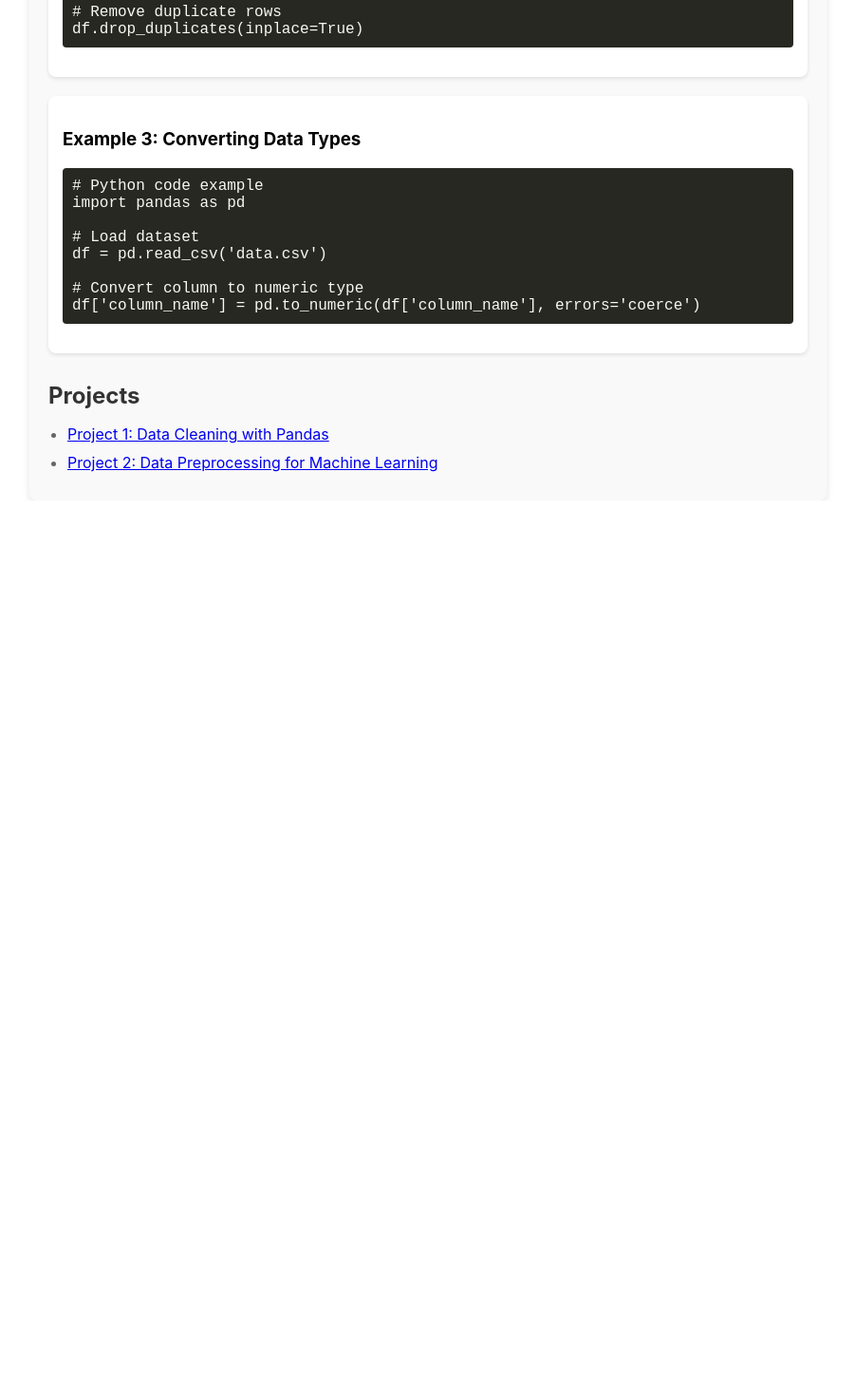
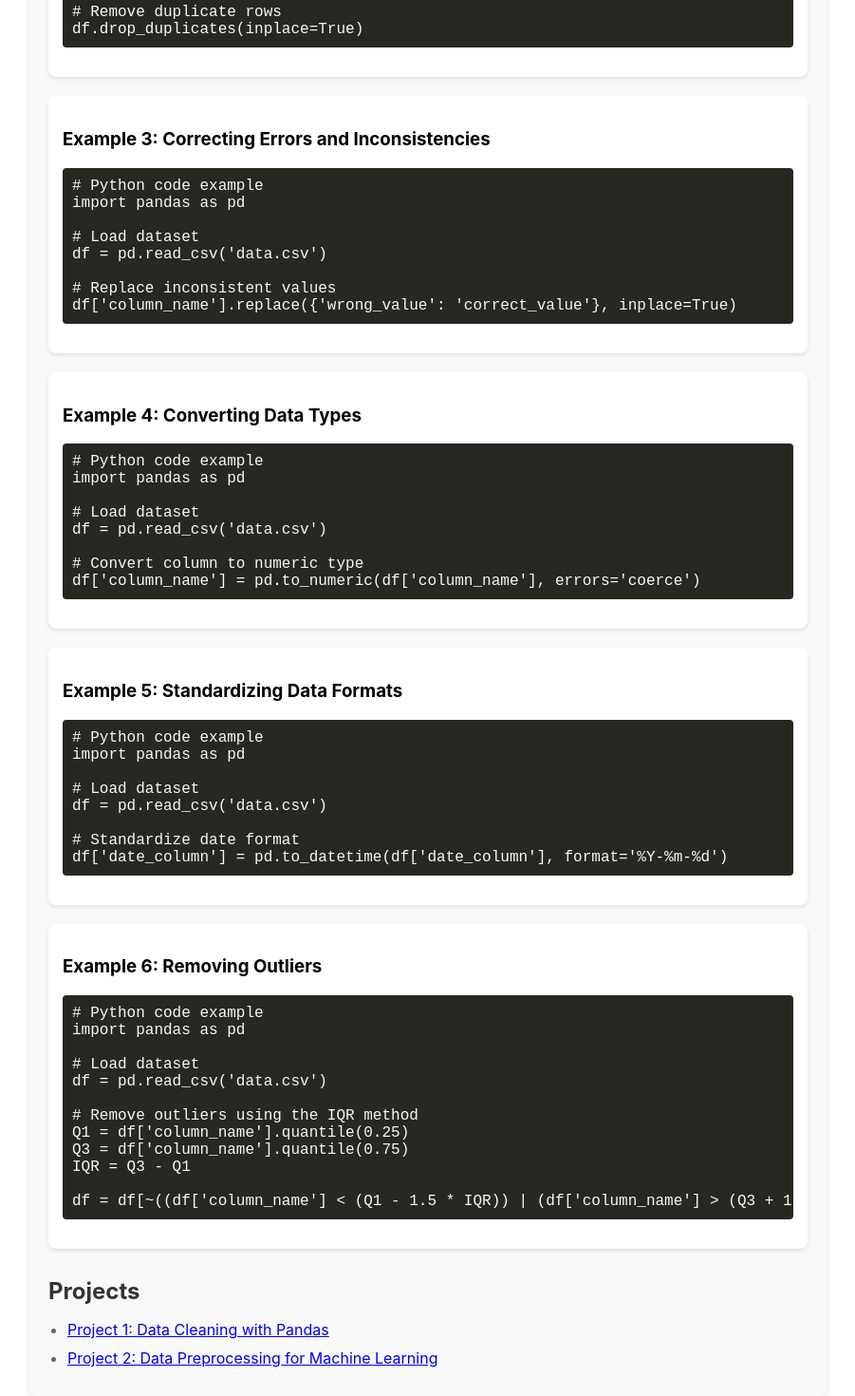
Before and after one commit to tonhwk/my-data-portfolio, a React (Create React App) app: page /data-cleaning in a window 1280 px wide. Shown: the part 1052-2522 px from the top of the page at 95% size, without its empty margins (189-1090 px from the left). Before the commit the page ends 1579 px from the top, so only its background shows below. Built offline with nearby package versions, Linux system fonts and the light colour scheme; the HTML template or start-up script is replaced by a standard one.

Commit message:
updating data cleaning

```diff
--- a/src/pages/AdvancedSQL/AdvancedSQL.jsx
+++ b/src/pages/AdvancedSQL/AdvancedSQL.jsx
@@ -34,7 +34,16 @@ const projects = [
     "projectTypes": ["Database Management"],
     "link": "https://github.com/tonhwk/data_analysis_potfolio/tree/main/SQL%20Analysis/Data%20Manipulation",
     "projectDescription": "This project includes practical SQL queries demonstrating essential data manipulation techniques such as INSERT, UPDATE, DELETE, and UPSERT (MERGE). The queries manage customer, product, and sales data in a retail database, showcasing how to add new records, modify existing records, remove records, and perform upsert operations to combine insert and update functionalities."
+},
+{
+  "image": "/images/ddl.png",
+  "title": "Essential Data Definition Language (DDL) with SQL",
+  "tools": ["SQL"],
+  "projectTypes": ["Database Management"],
+  "link": "https://github.com/tonhwk/data_analysis_potfolio/tree/main/SQL%20Analysis/Data%20Deifnition%20Language",
+  "projectDescription": "This project includes practical SQL queries demonstrating essential Data Definition Language (DDL) techniques. The queries focus on defining and modifying database structures, including creating and altering tables, adding and dropping columns, and implementing constraints to manage database schema."
 }
+
 
 ]
 
--- a/src/pages/DataCleaning/DataCleaning.jsx
+++ b/src/pages/DataCleaning/DataCleaning.jsx
@@ -1,4 +1,3 @@
-// DataCleaning.js
 import React from 'react';
 import './DataCleaning.styles.css'; // Import the CSS file for styling
 
@@ -54,7 +53,21 @@ df.drop_duplicates(inplace=True)
           </pre>
         </div>
         <div className="example">
-          <h3>Example 3: Converting Data Types</h3>
+          <h3>Example 3: Correcting Errors and Inconsistencies</h3>
+          <pre className="code-snippet">
+{`# Python code example
+import pandas as pd
+
+# Load dataset
+df = pd.read_csv('data.csv')
+
+# Replace inconsistent values
+df['column_name'].replace({'wrong_value': 'correct_value'}, inplace=True)
+`}
+          </pre>
+        </div>
+        <div className="example">
+          <h3>Example 4: Converting Data Types</h3>
           <pre className="code-snippet">
 {`# Python code example
 import pandas as pd
@@ -64,6 +77,38 @@ df = pd.read_csv('data.csv')
 
 # Convert column to numeric type
 df['column_name'] = pd.to_numeric(df['column_name'], errors='coerce')
+`}
+          </pre>
+        </div>
+        <div className="example">
+          <h3>Example 5: Standardizing Data Formats</h3>
+          <pre className="code-snippet">
+{`# Python code example
+import pandas as pd
+
+# Load dataset
+df = pd.read_csv('data.csv')
+
+# Standardize date format
+df['date_column'] = pd.to_datetime(df['date_column'], format='%Y-%m-%d')
+`}
+          </pre>
+        </div>
+        <div className="example">
+          <h3>Example 6: Removing Outliers</h3>
+          <pre className="code-snippet">
+{`# Python code example
+import pandas as pd
+
+# Load dataset
+df = pd.read_csv('data.csv')
+
+# Remove outliers using the IQR method
+Q1 = df['column_name'].quantile(0.25)
+Q3 = df['column_name'].quantile(0.75)
+IQR = Q3 - Q1
+
+df = df[~((df['column_name'] < (Q1 - 1.5 * IQR)) | (df['column_name'] > (Q3 + 1.5 * IQR)))]
 `}
           </pre>
         </div>
```
Also changed, not shown: public/images/ddl.png (added).
